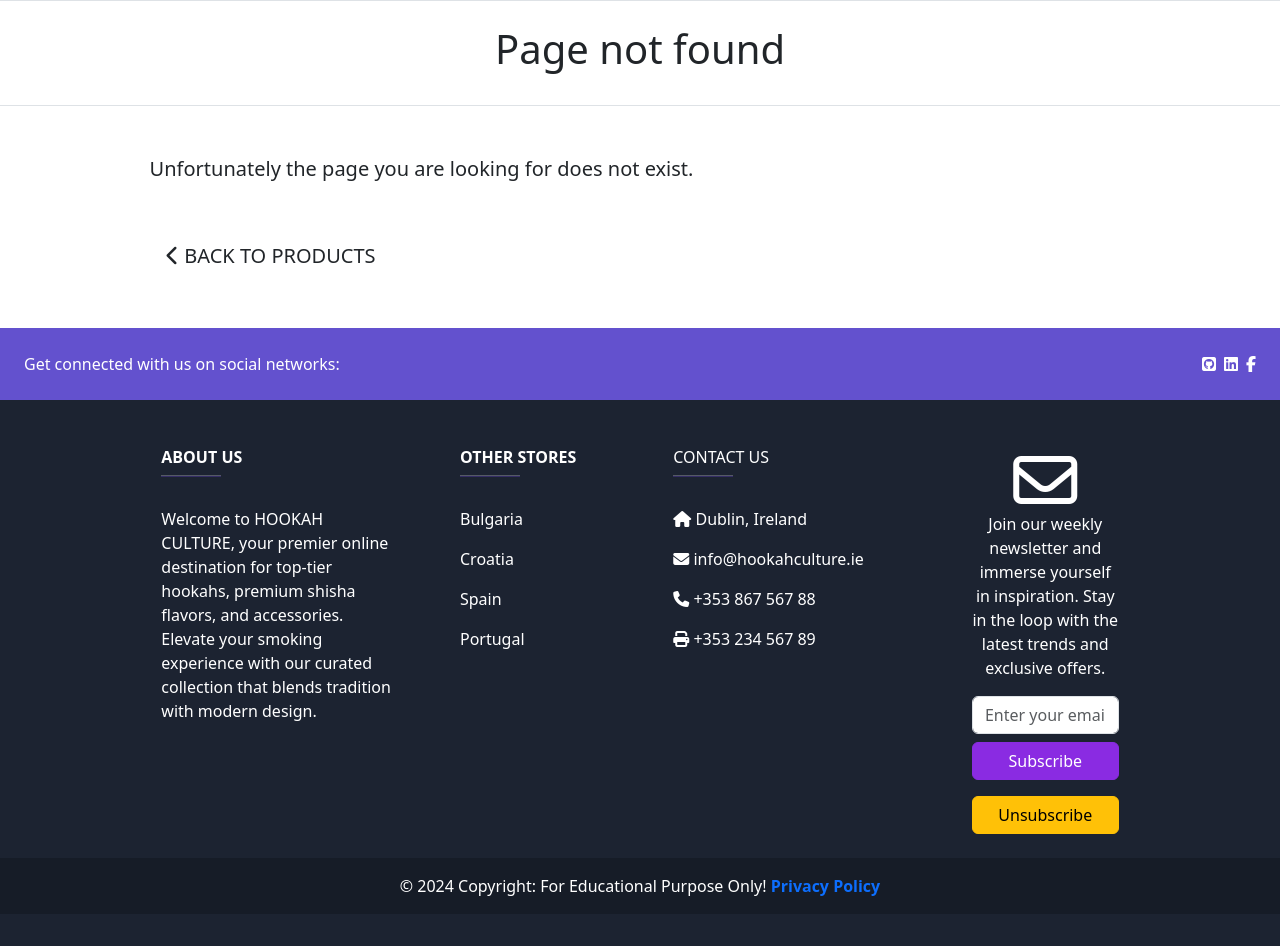
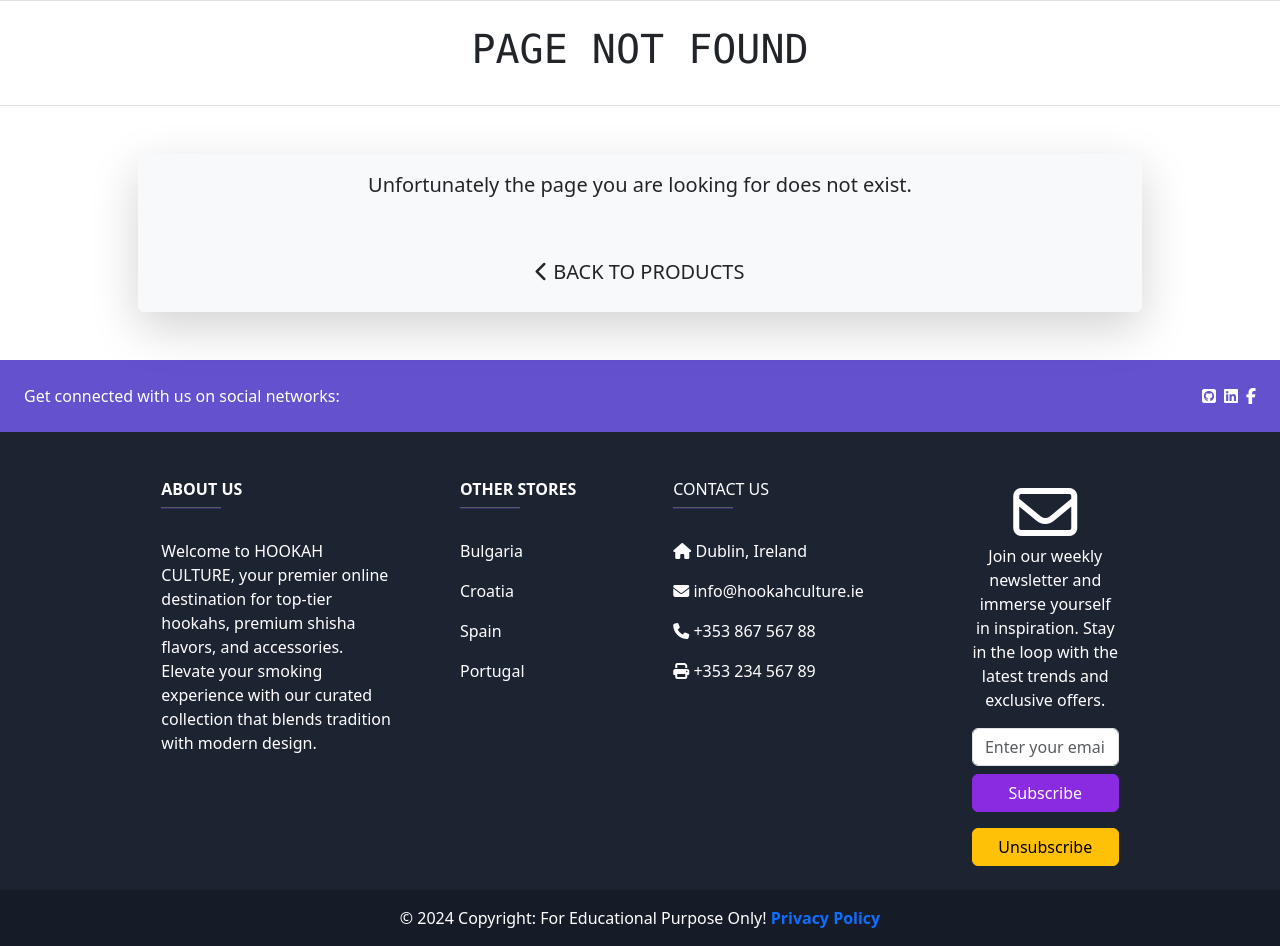
Before and after one commit to Delfinistkata/hookah-culture, a Django app: template templates/errors/404.html in a window 1280 px wide. Shown: the part 147-1093 px from the top of the page. Before the commit the page ends 1043 px from the top, so only its background shows below. Run offline with Django 3.2, Linux system fonts and the light colour scheme; the template is opened without the code that fills it, so the values that code supplies are empty; some libraries are stand-ins or nearby versions.

Commit message:
Add style to template

```diff
--- a/templates/errors/404.html
+++ b/templates/errors/404.html
@@ -9,7 +9,7 @@
 
         <!-- 404 error main header -->
         <div class="row py-4 border-top border-bottom">
-            <div class="col text-center">
+            <div class="col text-center text-uppercase font-monospace">
                 <h1>Page not found</h1>
             </div>
         </div>
@@ -17,7 +17,7 @@
         <!-- Error message -->
         <div class="container my-5">
             <div class="row">
-                <div class="col">
+                <div class="col text-center shadow-lg p-3 bg-body-tertiary rounded">
                     <p class="lead mb-5">Unfortunately the page you are looking for does not exist.</p>
                     <a href="{% url 'products' %}" class="btn btn-main hvr-back-pulse btn-lg">
                         <i class="fas fa-chevron-left"></i>
```
